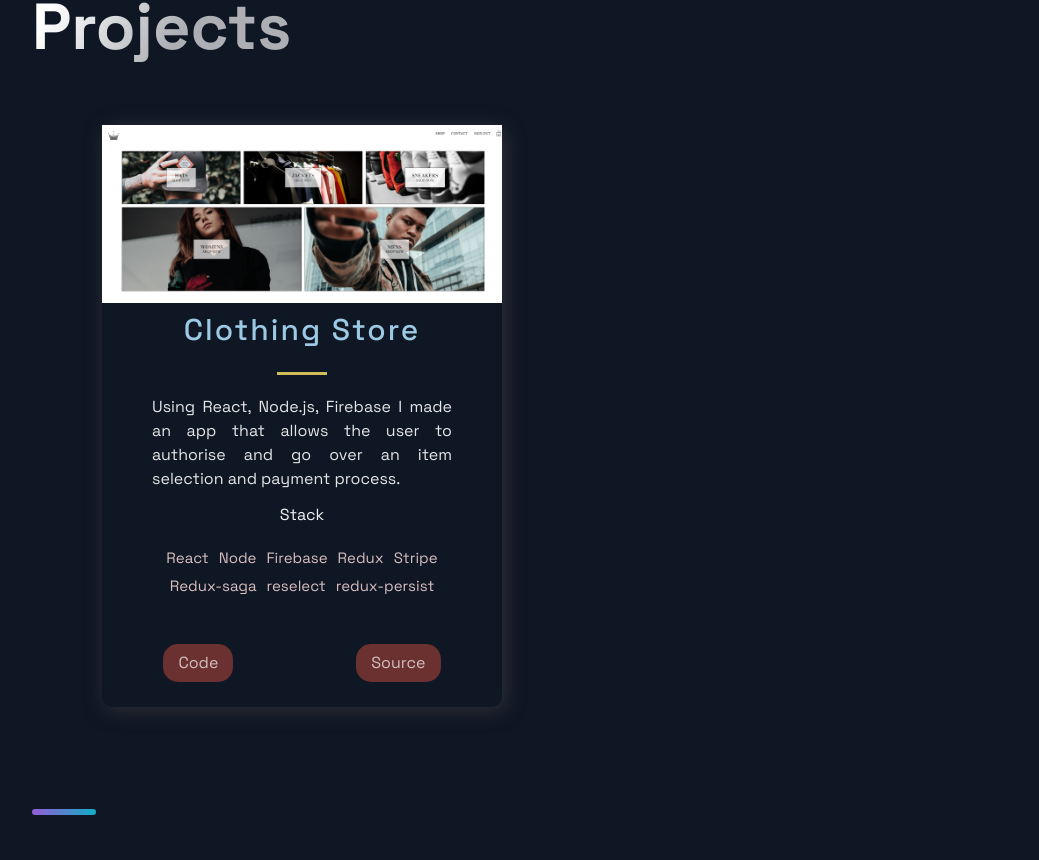
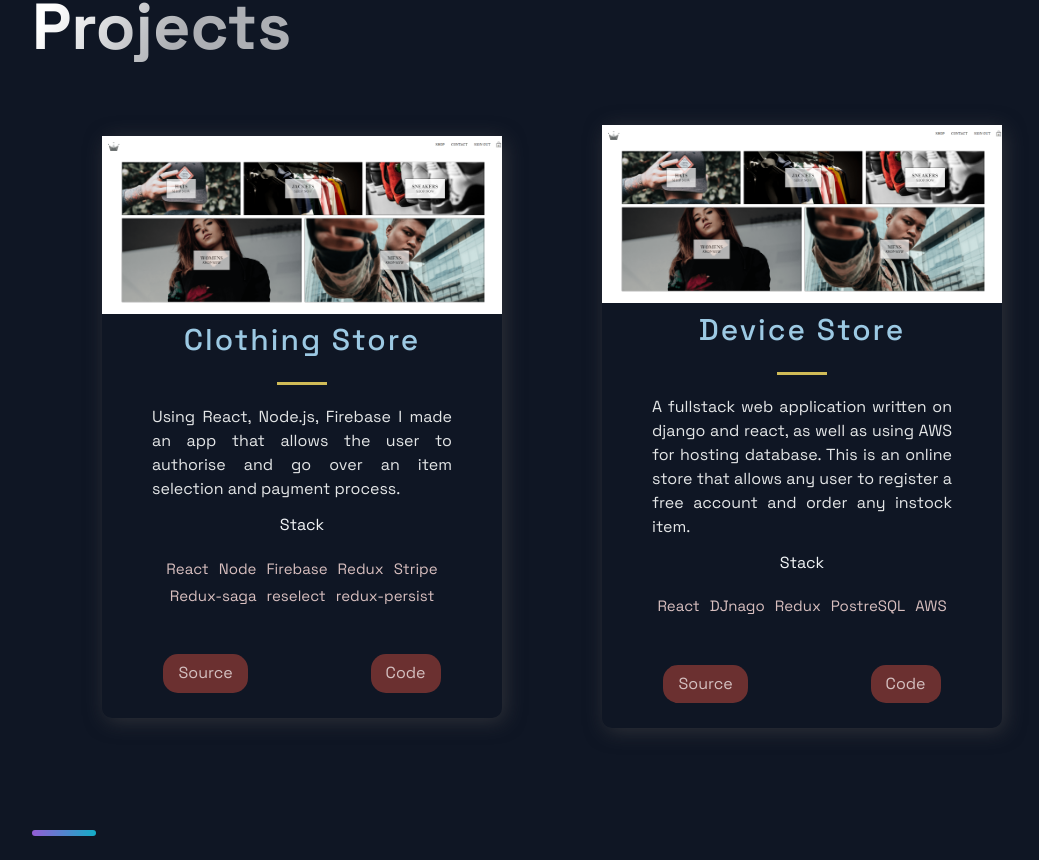
Before and after one commit to eugenjamb/react-home-page, a Next.js app: page / in a window 1280 px wide. Shown: the part 719-1579 px from the top of the page, without its empty margins (88-1127 px from the left). Built offline with nearby package versions, Linux system fonts and the light colour scheme.

Commit message:
added a new project

```diff
--- a/src/components/Projects/Projects.js
+++ b/src/components/Projects/Projects.js
@@ -27,8 +27,8 @@ const Projects = () => (
               </TagList>
             </div>
             <UtilityList>
-              <ExternalLinks href={p.visit}>Code</ExternalLinks>
-              <ExternalLinks href={p.source}>Source</ExternalLinks>
+              <ExternalLinks href={p.visit}>Source</ExternalLinks>
+              <ExternalLinks href={p.source}>Code</ExternalLinks>
             </UtilityList>
           </BlogCard>
         );
--- a/src/constants/constants.js
+++ b/src/constants/constants.js
@@ -8,6 +8,15 @@ export const projects = [
     visit: 'https://ej-react-ecommerce-shop.herokuapp.com/',
     id: 0,
   },
+  {
+    title: 'Device Store',
+    description: "A fullstack web application written on django and react, as well as using AWS for hosting database. This is an online store that allows any user to register a free account and order any instock item.",
+      image: `/images/1.png`,
+      tags: ['React', 'DJnago', 'Redux', 'PostreSQL', 'AWS'],
+    source: 'https://github.com/eugenjamb/device-store',
+    visit: 'https://device-store.herokuapp.com/#/',
+    id: 1,
+  },
 ];
 
 export const TimeLineData = [
```
